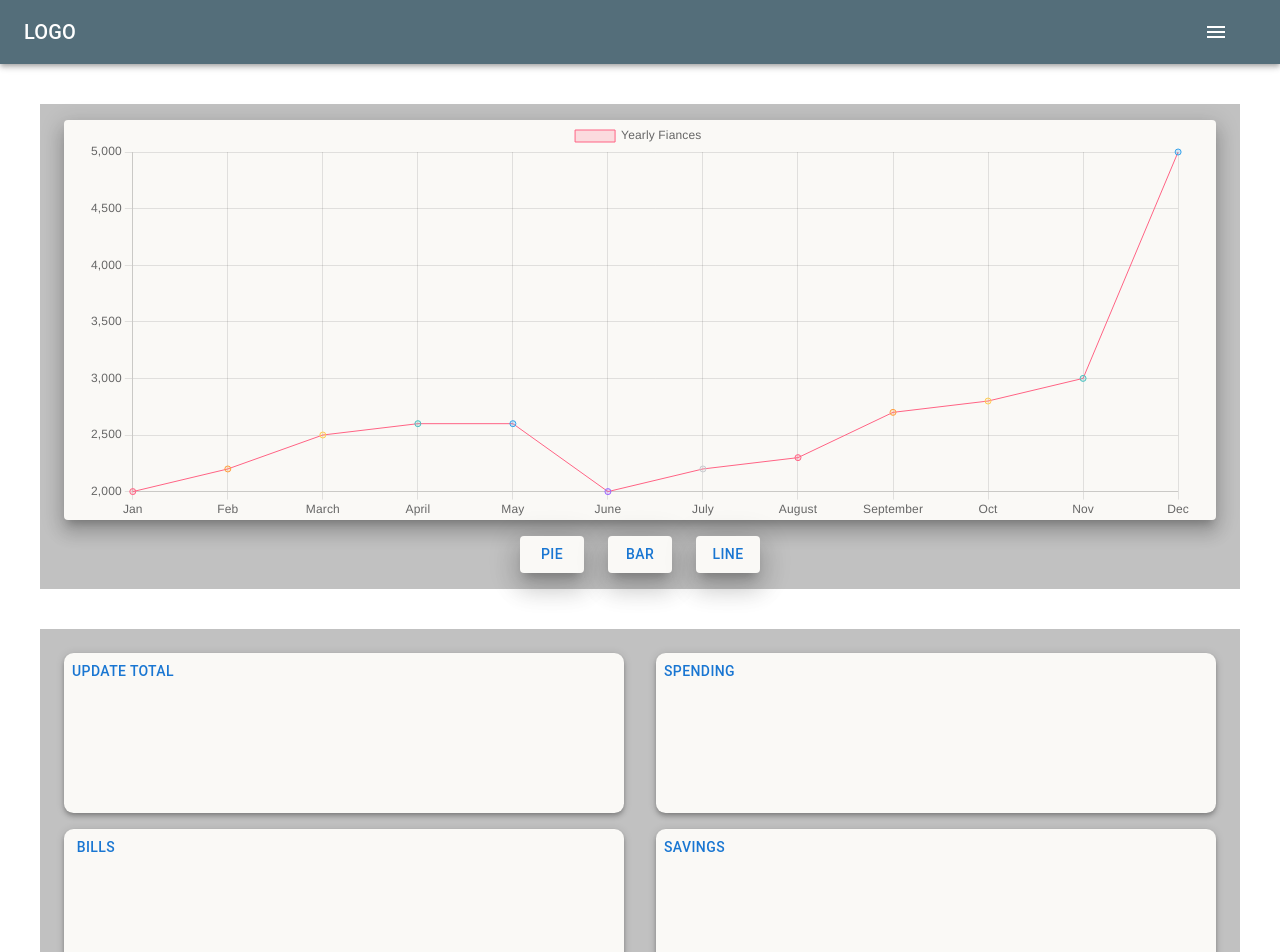
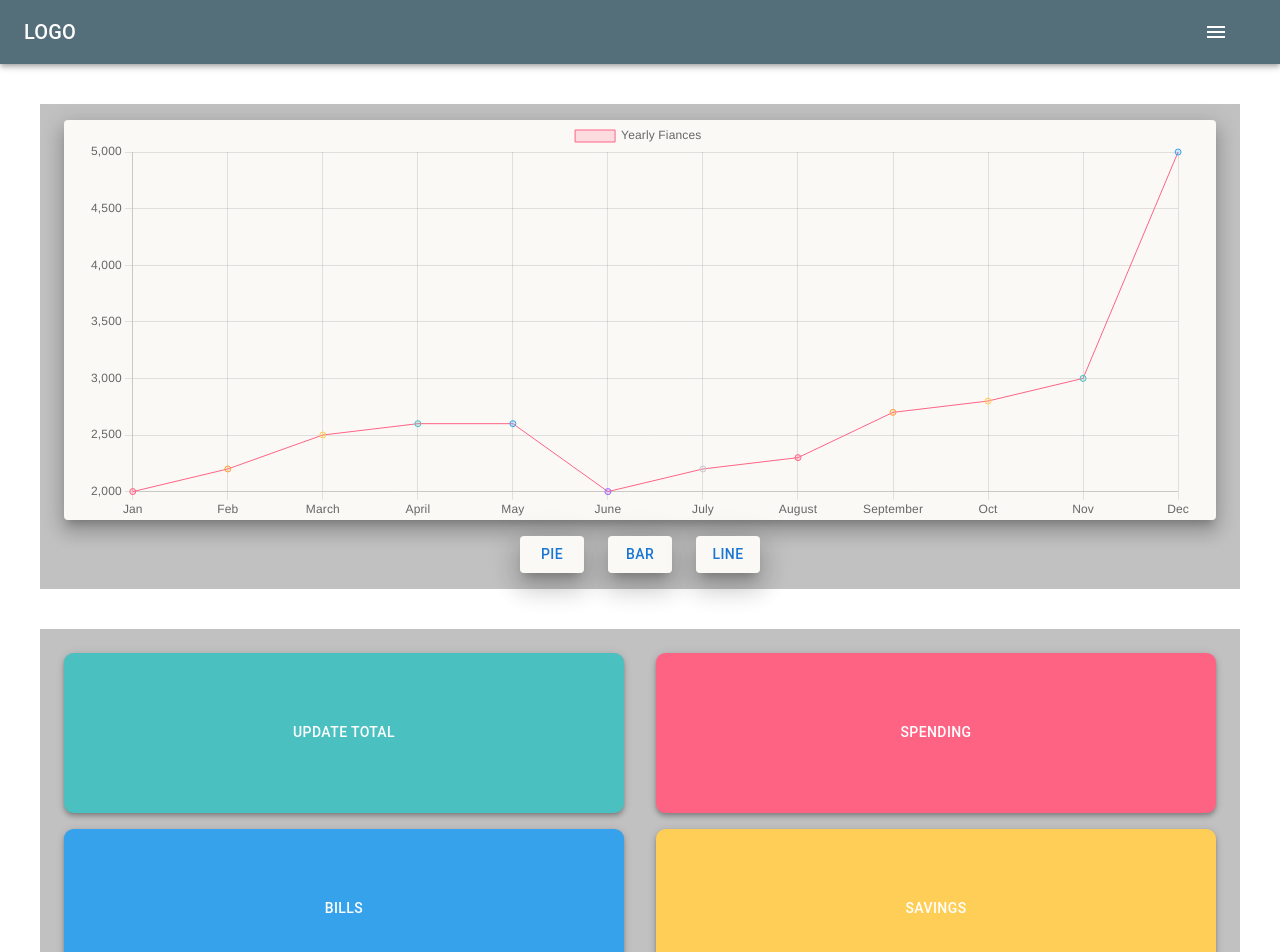
Before and after one commit to edyta0106/Golden-Goose-Finance, a React (Create React App) app in the folder client/: page /dashboard in a window 1280 px wide. Shown: the top 952 px of the page. Built offline with nearby package versions, Linux system fonts and the light colour scheme.

Commit message:
Added styling to dashboard. Added anchor tag styling in index.css

```diff
--- a/client/src/components/Dashboard/Dashboard.js
+++ b/client/src/components/Dashboard/Dashboard.js
@@ -27,15 +27,13 @@ const StyledBox = styled(Paper)({
   backgroundColor: "#FAF9F6",
   minHeight: "160px",
   borderRadius: ".6rem",
-  // add paper proper here
+  display: "grid",
+  justifyContent: "center",
+  alignContent: "center",
 });
 
 const StyledButton = styled(Button)(({ theme }) => ({
-  padding: "0",
-  [theme.breakpoints.down("sm")]: {
-    fontSize: ".8rem",
-    padding: ".5rem",
-  },
+  color: "#fff",
 }));
 
 const StyledModalBox = styled(Paper)({
@@ -151,8 +149,8 @@ export default function Dashboard() {
         <Box sx={{ flexGrow: 1 }}>
           <Grid container rowSpacing={2} columnSpacing={{ xs: 2, sm: 3, md: 4 }}>
             <Grid item xs={6}>
-              <StyledBox elevation={4}>
-                <Button onClick={handleOpen}>Update Total</Button>
+              <StyledBox elevation={4} sx={{ bgcolor: "rgba(75, 192, 192, 1)" }}>
+                <StyledButton onClick={handleOpen}>Update Total</StyledButton>
                 <Modal open={open} onClose={handleClose} aria-labelledby="modal-modal-title" aria-describedby="modal-modal-description">
                   <StyledModalBox>
                     <Typography textAlign="center" sx={{ mt: 5 }} id="modal-modal-title" variant="h6" component="h2">
@@ -182,23 +180,23 @@ export default function Dashboard() {
               </StyledBox>
             </Grid>
             <Grid item xs={6}>
-              <StyledBox elevation={4}>
+              <StyledBox elevation={4} sx={{ bgcolor: "rgba(255, 99, 132, 1)" }}>
                 <Link to="/spending">
-                  <Button>Spending</Button>
+                  <StyledButton>Spending</StyledButton>
                 </Link>
               </StyledBox>
             </Grid>
             <Grid item xs={6}>
-              <StyledBox elevation={4}>
+              <StyledBox elevation={4} sx={{ bgcolor: "rgba(54, 162, 235, 1)" }}>
                 <Link to="/bills">
-                  <Button>Bills</Button>
+                  <StyledButton>Bills</StyledButton>
                 </Link>
               </StyledBox>
             </Grid>
             <Grid item xs={6}>
-              <StyledBox elevation={4}>
+              <StyledBox elevation={4} sx={{ bgcolor: "rgba(255, 206, 86, 1)" }}>
                 <Link to="/savings">
-                  <Button>Savings</Button>
+                  <StyledButton>Savings</StyledButton>
                 </Link>
               </StyledBox>
             </Grid>
--- a/client/src/index.css
+++ b/client/src/index.css
@@ -9,3 +9,8 @@ body {
 code {
   font-family: source-code-pro, Menlo, Monaco, Consolas, "Courier New", monospace;
 }
+
+a {
+  text-decoration: none;
+  color: black;
+}
```
